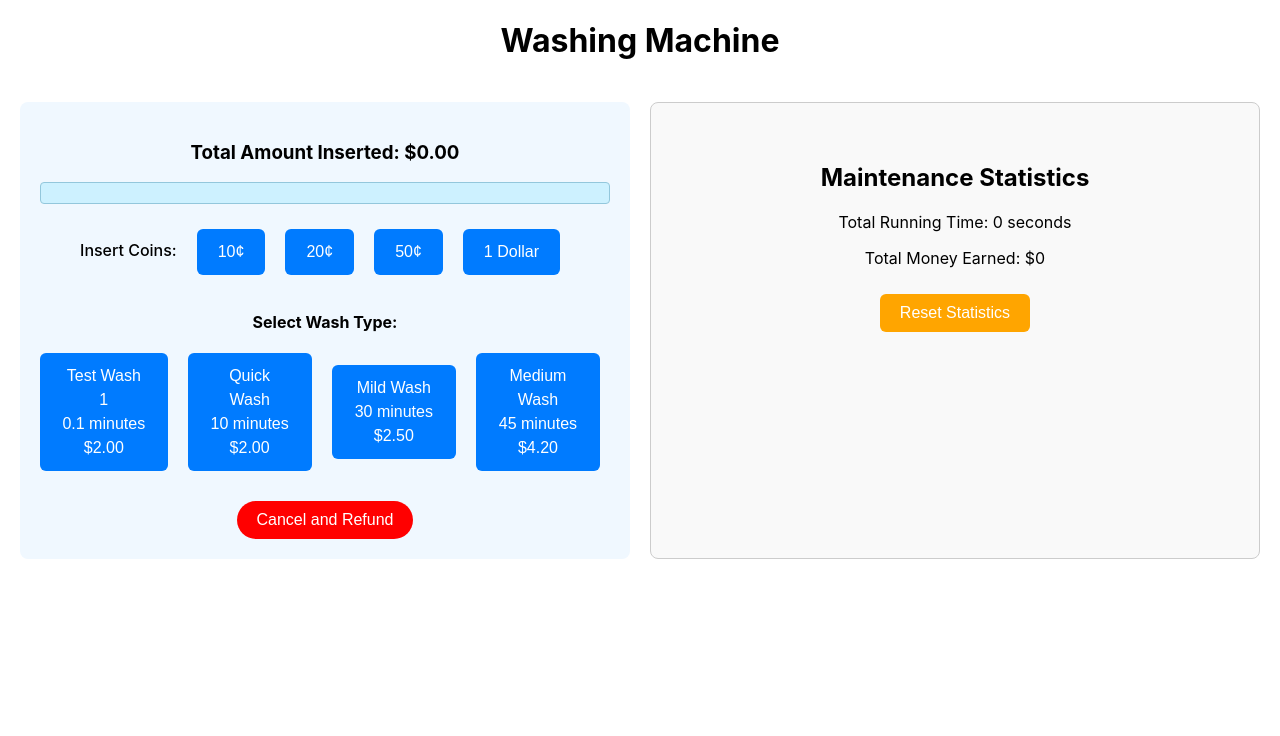
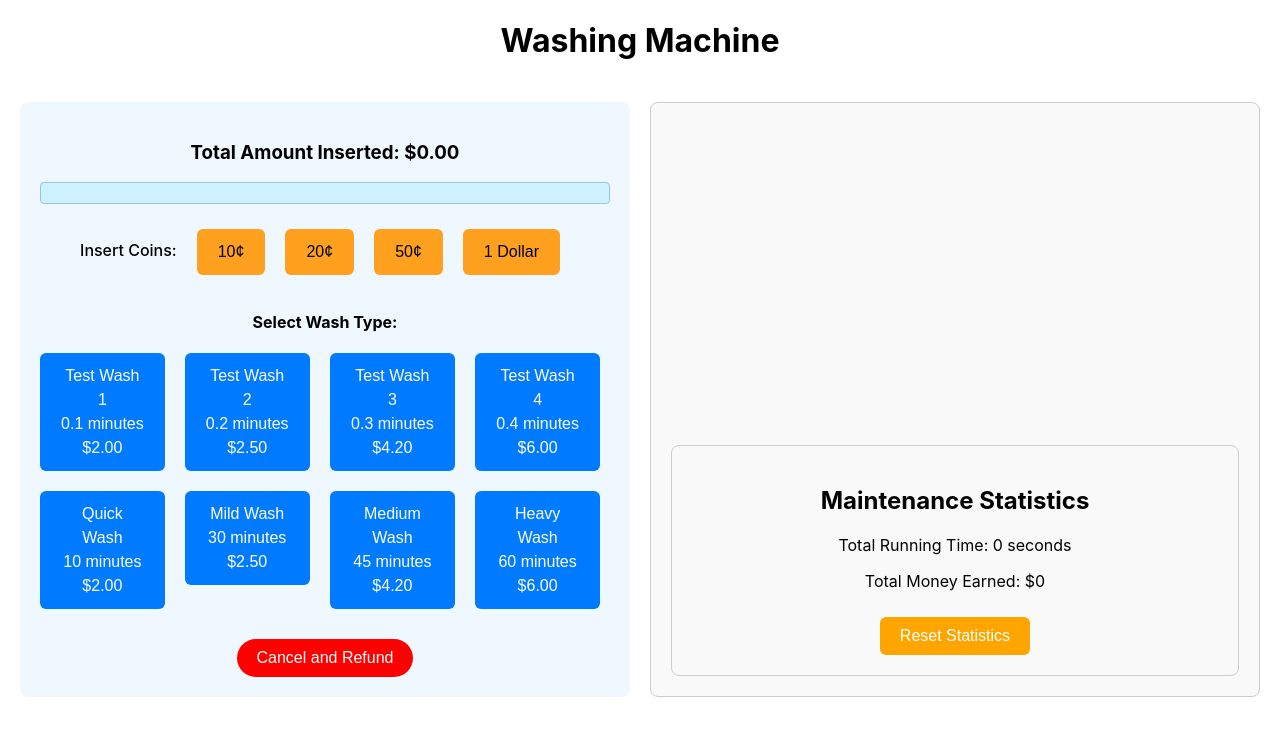
Before and after one commit to terjnh/washing-machine-app, a React (Create React App) app: page / in a window 1280 px wide. Shown: the top 736 px of the page. Built offline with nearby package versions, Linux system fonts and the light colour scheme.

Commit message:
Made layout neater

```diff
--- a/src/App.css
+++ b/src/App.css
@@ -58,13 +58,40 @@
   padding: 20px;
   border-radius: 8px;
   border: 1px solid #ccc;
+  flex-direction: column; /* Align children vertically */
+  display: flex;
+}
+.maintenance-container {
+  background-color: #f9f9f9;
+  padding: 20px;
+  border-radius: 8px;
+  border: 1px solid #ccc;
+  margin-top: auto;
 }
 
 .wash-buttons-row {
-  display: flex;
-  align-items: center;
+  display: grid;
+  grid-template-columns: repeat(4, auto); /* 4 buttons per row */
+  gap: 10px;
   justify-content: center;
-  gap: 10px;
+}
+.wash-button {
+  border-radius: 6px;
+  border-width: 1px;
+  margin-right: 10px;
+  margin-bottom: 10px;
+  padding: 10px 20px;
+  font-size: 16px;
+  background-color: #007bff;
+  line-height: 1.5;
+  text-align: center;
+  color: white; /* Default text color */
+  border: 1px solid transparent; /* To maintain border when pressed */
+  transition: background-color 0.3s, transform 0.1s, box-shadow 0.1s;
+}
+.wash-button:disabled {
+  opacity: 0.5; /* Make the button semi-transparent */
+  cursor: not-allowed; /* Change cursor to indicate it's disabled */
 }
 
 .coin-buttons-row {
@@ -86,10 +113,10 @@
   margin-bottom: 10px;
   padding: 10px 20px;
   font-size: 16px;
-  background-color: #007bff;
+  background-color: #ffa11e;
   line-height: 1.5;
   text-align: center;
-  color: white; /* Default text color */
+  color: black; /* Default text color */
   border: 1px solid transparent; /* To maintain border when pressed */
   transition: background-color 0.3s, transform 0.1s, box-shadow 0.1s;
 }
@@ -163,27 +190,39 @@
   gap: 10px; /* Space between items */
   margin-top: 10px; /* Space above the container */
 }
-/* Style for the progress text */
+
 .progress-text {
-  margin: 0; /* Remove default margin */
-  font-size: 16px; /* Adjust font size as needed */
-  flex-shrink: 0; /* Prevent the text from shrinking */
+  margin: 0;
+  font-size: 16px;
+  flex-shrink: 0;
 }
-/* Container for the progress bar */
 .progress-bar-container {
-  flex-grow: 1; /* Allow the container to grow and fill available space */
-  background-color: #e0e0e0; /* Light gray background */
-  border-radius: 5px; /* Rounded corners */
-  overflow: hidden; /* Ensure no content spills out */
-  margin-left: 10px; /* Space between text and progress bar */
+  flex-grow: 1;
+  background-color: #e0e0e0;
+  border-radius: 5px;
+  overflow: hidden;
+  margin-left: 10px;
 }
-/* Style for the progress bar */
 .progress-bar {
-  height: 20px; /* Height of the progress bar */
-  background-color: #4caf50; /* Green background for progress */
-  text-align: center; /* Center text inside the bar */
-  line-height: 20px; /* Vertically center text */
-  color: white; /* Text color */
-  font-weight: bold; /* Make the text bold */
-  transition: width 0.4s ease; /* Smooth transition for width change */
+  height: 20px;
+  background-color: #4caf50;
+  text-align: center;
+  line-height: 20px;
+  color: white;
+  font-weight: bold;
+  transition: width 0.4s ease;
 }
+
+.door-status {
+  font-size: 18px;
+  font-weight: bold;
+}
+.door-status-unlocked {
+  color: green;
+}
+.door-status-locked {
+  color: red;
+}
+.door-status-opening {
+  color: orange;
+}
--- a/src/App.js
+++ b/src/App.js
@@ -28,10 +28,13 @@ function App() {
 
   const washes = [
     { name: "Test Wash 1", duration: 1 * 6, cost: 2 },
+    { name: "Test Wash 2", duration: 1 * 12, cost: 2.5 },
+    { name: "Test Wash 3", duration: 1 * 18, cost: 4.2 },
+    { name: "Test Wash 4", duration: 1 * 24, cost: 6 },
     { name: "Quick Wash", duration: 10 * 60, cost: 2 },
     { name: "Mild Wash", duration: 30 * 60, cost: 2.5 },
     { name: "Medium Wash", duration: 45 * 60, cost: 4.2 },
-    // { name: "Heavy Wash", duration: 60 * 60, cost: 6 },
+    { name: "Heavy Wash", duration: 60 * 60, cost: 6 },
   ];
 
   useEffect(() => {
@@ -145,7 +148,7 @@ function App() {
               {washes.map((wash, index) => (
                 <div key={index}>
                   <button
-                    className="coin-button"
+                    className="wash-button"
                     onClick={() => handleWashSelection(wash)}
                     disabled={isWashing && !insufficientFunds}
                   >
@@ -179,7 +182,11 @@ function App() {
                 Selected: {selectedWash.name} - {selectedWash.duration / 60}{" "}
                 minutes
               </h4>
-              <h4>Door Status: {doorStatus}</h4>
+              <h4
+                className={`door-status door-status-${doorStatus.toLowerCase()}`}
+              >
+                Door Status: {doorStatus}
+              </h4>
               {isWashing && (
                 <div>
                   <div className="progress-container">
@@ -202,6 +209,7 @@ function App() {
             </div>
           )}
           <br />
+          <div className="maintenance-container">
             <h2>Maintenance Statistics</h2>
             <p>Total Running Time: {totalTimeSwitchedOn} seconds</p>
             <p>Total Money Earned: ${totalMoneyEarned}</p>
@@ -211,6 +219,7 @@ function App() {
           </div>
         </div>
       </div>
+    </div>
   );
 }
 
```
Lines whose indentation alone changed are shown as unchanged.
